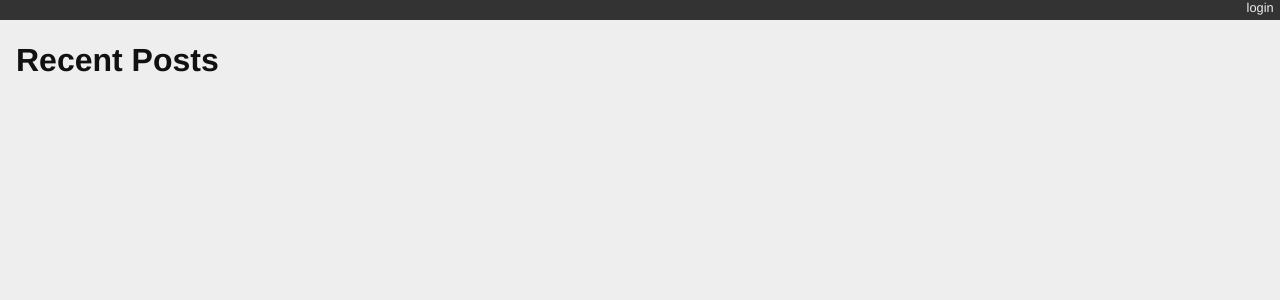
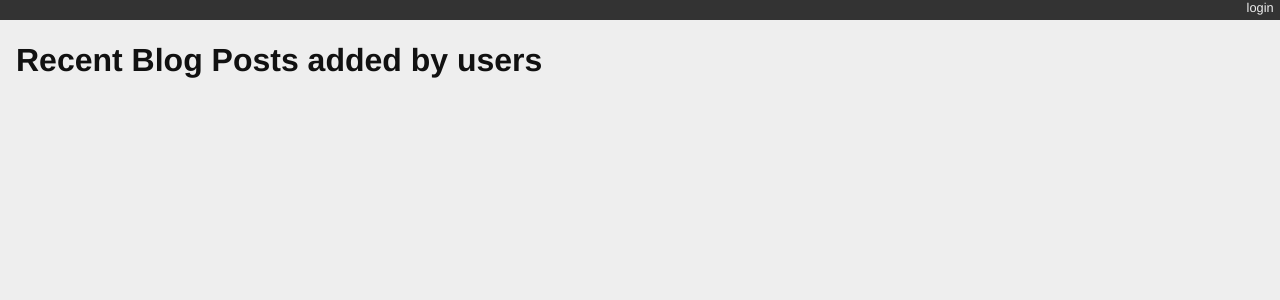
Before and after one commit to ldconejo/django-project, a Django app: page / in a window 1280 px wide. Shown: the top 300 px of the page. Run offline with Django 4.2, Linux system fonts and the light colour scheme; data that the repository does not hold is empty.

Commit message:
We have updated the title of our list of blog posts

```diff
--- a/blogging/templates/blogging/list.html
+++ b/blogging/templates/blogging/list.html
@@ -1,6 +1,6 @@
 {% extends "base.html" %}
 {% block content %}
-    <h1>Recent Posts</h1>
+    <h1>Recent Blog Posts added by users</h1>
     {% comment %} Here is where the query happens {% endcomment %}
     {% for post in posts %}
     <h2>
```
